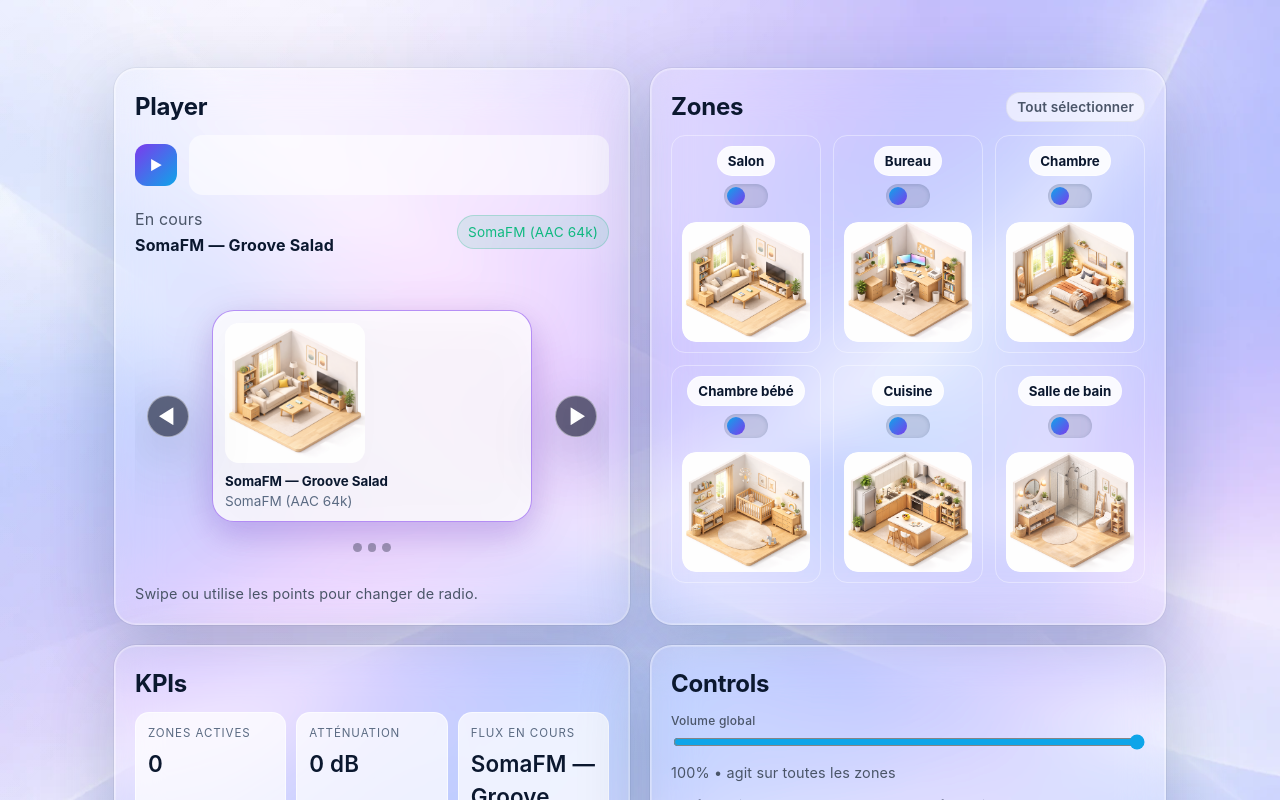
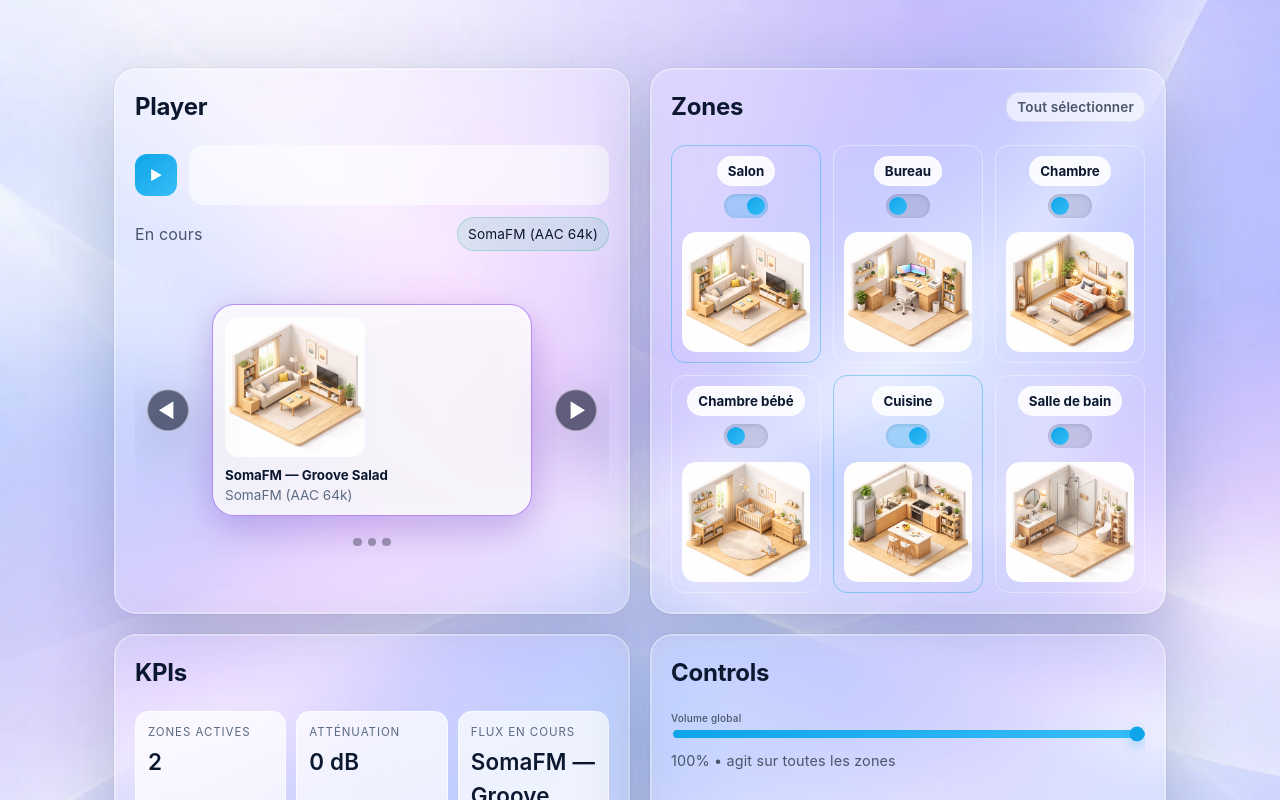
Before and after one commit to jcalhinho/audihome, a SvelteKit app: page / in a window 1280 px wide. Shown: the top 800 px of the page. Built offline with nearby package versions, Linux system fonts and the light colour scheme.

Commit message:
feat: Implement a new logarithmic audio visualization with styled frequency bars and update various UI element styles.

```diff
--- a/src/routes/+page.svelte
+++ b/src/routes/+page.svelte
@@ -52,16 +52,23 @@
   let dataArray: ByteArr | null = null;
   let rafId: number | null = null;
   let canvasEl: HTMLCanvasElement | null = null;
+  let vizParent: HTMLDivElement | null = null;
+  let vizWidth = 0;
+  let vizHeight = 60;
+  let vizDpr = 1;
   let chartEl: HTMLDivElement | null = null;
   let chart: echarts.ECharts | null = null;
   let carouselViewport: HTMLOListElement | null = null;
   let carouselIndex = 0;
+  let pendingCarouselIndex = 0;
   let carouselRaf: number | null = null;
   let carouselTouchStartX = 0;
   let carouselTouchStartY = 0;
   let carouselTouchStartLeft = 0;
   let carouselTouchMoveHandler: ((event: TouchEvent) => void) | null = null;
   let carouselTouchStartHandler: ((event: TouchEvent) => void) | null = null;
+  let carouselTouchEndHandler: ((event: TouchEvent) => void) | null = null;
+  let carouselPointerUpHandler: ((event: PointerEvent) => void) | null = null;
   let micStream: MediaStream | null = null;
   let micAnalyser: AnalyserNode | null = null;
   let micDataArray: ByteArr | null = null;
@@ -76,11 +83,11 @@
   // Zones
   type Zone = { id: string; name: string; img: string; selected: boolean };
   let zones: Zone[] = [
-    { id: "salon", name: "Salon", img: "/salon.png", selected: false },
+    { id: "salon", name: "Salon", img: "/salon.png", selected: true },
     { id: "bureau", name: "Bureau", img: "/deskroom.png", selected: false },
     { id: "chambre", name: "Chambre", img: "/bedroom.png", selected: false },
     { id: "baby", name: "Chambre bébé", img: "/babyroom.png", selected: false },
-    { id: "cuisine", name: "Cuisine", img: "/kitchen.png", selected: false },
+    { id: "cuisine", name: "Cuisine", img: "/kitchen.png", selected: true },
     { id: "sdb", name: "Salle de bain", img: "/bathroom.png", selected: false },
   ];
   let attenuationDb: Record<string, number> = {
@@ -194,34 +201,107 @@
     const canvas = canvasEl;
     const ctx = canvas.getContext("2d");
     if (!ctx) return;
+    resizeViz();
     const draw = () => {
       if (!analyser || !dataArray || !ctx) return;
       analyser.getByteFrequencyData(dataArray);
       if (++tick % 4 === 0) {
         pushDbSample("stream", getDbFromAnalyser(analyser, dataArray));
       }
-      ctx.clearRect(0, 0, canvas.width, canvas.height);
-      const barWidth = (canvas.width / dataArray.length) * 1.6;
-      let x = 0;
-      for (let i = 0; i < dataArray.length; i++) {
-        const v = dataArray[i] / 255;
-        const barHeight = v * canvas.height;
+      const displayWidth = canvas.width / vizDpr;
+      const displayHeight = canvas.height / vizDpr;
+      ctx.setTransform(vizDpr, 0, 0, vizDpr, 0, 0);
+      ctx.clearRect(0, 0, displayWidth, displayHeight);
+      const padding = 6;
+      const innerWidth = Math.max(0, displayWidth - padding * 2);
+      const innerHeight = Math.max(0, displayHeight - padding * 2);
+      const targetBars = 24;
+      const barCount = targetBars;
+      const minFreq = 50;
+      const nyquist = (audioCtx?.sampleRate ?? 44100) / 2;
+      const maxFreq = Math.min(16000, nyquist);
+      const logRange = Math.log10(maxFreq / minFreq);
+      const barSlot = innerWidth / Math.max(1, barCount);
+      const barWidth = Math.max(2, barSlot * 0.65);
+      let x = padding + (barSlot - barWidth) / 2;
+      for (let i = 0; i < barCount; i++) {
+        const freq = minFreq * Math.pow(10, (i / (barCount - 1)) * logRange);
+        const bin = Math.min(
+          dataArray.length - 1,
+          Math.max(0, Math.round((freq / nyquist) * (dataArray.length - 1))),
+        );
+        const v =
+          (dataArray[bin - 1] ?? dataArray[bin] ?? 0) / 255 +
+          (dataArray[bin] ?? 0) / 255 +
+          (dataArray[bin + 1] ?? dataArray[bin] ?? 0) / 255;
+        const value = v / 3;
+        const norm = Math.log10(freq / minFreq) / logRange;
+        const tilt = 0.45 + 0.55 * norm;
+        const adjusted = Math.min(1, value * tilt * 1.1);
+        const barHeight = adjusted * innerHeight;
         const grad = ctx.createLinearGradient(
           0,
-          canvas.height - barHeight,
+          padding + innerHeight - barHeight,
           0,
-          canvas.height,
+          padding + innerHeight,
         );
-        grad.addColorStop(0, "#7c3aed");
+        grad.addColorStop(0, "#38bdf8");
         grad.addColorStop(1, "#0ea5e9");
         ctx.fillStyle = grad;
-        ctx.fillRect(x, canvas.height - barHeight, barWidth - 2, barHeight);
-        x += barWidth;
+        const y = padding + innerHeight - barHeight;
+        const radius = Math.min(6, barWidth / 2, barHeight / 2);
+        ctx.beginPath();
+        ctx.moveTo(x, y + radius);
+        ctx.arcTo(x, y, x + radius, y, radius);
+        ctx.lineTo(x + barWidth - radius, y);
+        ctx.arcTo(x + barWidth, y, x + barWidth, y + radius, radius);
+        ctx.lineTo(x + barWidth, y + barHeight);
+        ctx.lineTo(x, y + barHeight);
+        ctx.closePath();
+        ctx.fill();
+        x += barSlot;
       }
+
+      ctx.save();
+      ctx.strokeStyle = "rgba(15,23,42,0.22)";
+      ctx.fillStyle = "rgba(15,23,42,0.65)";
+      ctx.font = "9px system-ui, sans-serif";
+      const freqs = [30, 60, 120, 250, 500, 1000, 2000, 4000, 8000, 12000, 16000];
+      let lastLabelX = -999;
+      freqs.forEach((freq) => {
+        const px = Math.round(
+          padding + innerWidth * (Math.log10(Math.max(freq, minFreq) / minFreq) / logRange),
+        );
+        if (px <= 8 || px >= displayWidth - 8) return;
+        ctx.beginPath();
+        ctx.moveTo(px, padding);
+        ctx.lineTo(px, displayHeight - padding);
+        ctx.stroke();
+        const label = freq >= 1000 ? `${freq / 1000}kHz` : `${freq}Hz`;
+        if (px - lastLabelX >= 28) {
+          ctx.fillText(label, px + 4, 12);
+          lastLabelX = px;
+        }
+      });
+      ctx.restore();
+
       rafId = requestAnimationFrame(draw);
     };
     if (rafId) cancelAnimationFrame(rafId);
     draw();
+  };
+
+  const resizeViz = () => {
+    if (!canvasEl || !vizParent) return;
+    const rect = vizParent.getBoundingClientRect();
+    if (!rect.width) return;
+    vizDpr = Math.min(window.devicePixelRatio || 1, 2);
+    vizWidth = rect.width;
+    vizHeight = 60;
+    canvasEl.width = Math.round(vizWidth * vizDpr);
+    canvasEl.height = Math.round(vizHeight * vizDpr);
+    canvasEl.style.width = `${vizWidth}px`;
+    canvasEl.style.height = `${vizHeight}px`;
   };
 
   const stopViz = () => {
@@ -371,7 +451,10 @@
 
   onMount(() => {
     initChart();
-    resizeHandler = () => chart?.resize();
+    resizeHandler = () => {
+      chart?.resize();
+      resizeViz();
+    };
     window.addEventListener("resize", resizeHandler);
     if (carouselViewport) {
       carouselTouchStartHandler = (event: TouchEvent) => {
@@ -393,14 +476,27 @@
           }
         }
       };
+      carouselTouchEndHandler = () => {
+        commitCarouselSelection();
+      };
+      carouselPointerUpHandler = () => {
+        commitCarouselSelection();
+      };
       carouselViewport.addEventListener("touchstart", carouselTouchStartHandler, {
         passive: true,
       });
       carouselViewport.addEventListener("touchmove", carouselTouchMoveHandler, {
         passive: false,
       });
+      carouselViewport.addEventListener("touchend", carouselTouchEndHandler, {
+        passive: true,
+      });
+      carouselViewport.addEventListener("pointerup", carouselPointerUpHandler, {
+        passive: true,
+      });
       requestAnimationFrame(handleCarouselScroll);
     }
+    resizeViz();
   });
 
   onDestroy(() => {
@@ -419,6 +515,12 @@
     }
     if (carouselViewport && carouselTouchMoveHandler) {
       carouselViewport.removeEventListener("touchmove", carouselTouchMoveHandler);
+    }
+    if (carouselViewport && carouselTouchEndHandler) {
+      carouselViewport.removeEventListener("touchend", carouselTouchEndHandler);
+    }
+    if (carouselViewport && carouselPointerUpHandler) {
+      carouselViewport.removeEventListener("pointerup", carouselPointerUpHandler);
     }
   });
 
@@ -447,20 +549,31 @@
         Math.max(0, rawIndex),
         Math.max(0, streams.length - 1),
       );
-      if (nextIndex !== carouselIndex) {
-        carouselIndex = nextIndex;
+      if (nextIndex !== pendingCarouselIndex) {
+        pendingCarouselIndex = nextIndex;
+      }
+    });
+  };
+
+  const commitCarouselSelection = () => {
+    if (pendingCarouselIndex === carouselIndex) return;
+    carouselIndex = pendingCarouselIndex;
     const next = streams[carouselIndex];
     if (next && next.id !== current.id) {
       setStream(next.id);
     }
-      }
-    });
   };
 
   const scrollToCarouselIndex = (index: number) => {
     if (!carouselViewport) return;
     const width = carouselViewport.clientWidth;
     const clamped = Math.min(Math.max(0, index), streams.length - 1);
+    pendingCarouselIndex = clamped;
+    carouselIndex = clamped;
+    const next = streams[clamped];
+    if (next && next.id !== current.id) {
+      setStream(next.id);
+    }
     carouselViewport.scrollTo({ left: clamped * width, behavior: "smooth" });
   };
 
@@ -528,19 +641,18 @@
                 >
                   {isPlaying ? "⏸" : "▶"}
                 </button>
+                <div class="viz-shell" bind:this={vizParent}>
                   <canvas
                     class="viz"
                     bind:this={canvasEl}
-                  width="360"
-                  height="60"
                     aria-hidden="true"
                   ></canvas>
+                </div>
               </div>
 
               <div class="player-meta">
                 <div>
                   <p class="eyebrow">En cours</p>
-                  <p class="title">{current.name}</p>
                 </div>
                 <span class="pill success">{current.credit}</span>
               </div>
@@ -615,7 +727,6 @@
                   </ol>
                 </aside>
               </section>
-              <p class="hint">Swipe ou utilise les points pour changer de radio.</p>
             </div>
           {:else if key === "Zones"}
             <div class="zone-grid">
--- a/static/theme.css
+++ b/static/theme.css
@@ -122,7 +122,7 @@ button { font-family: var(--font-body); }
 .kpi .label { text-transform: uppercase; letter-spacing: 0.08em; font-size: 0.72rem; color: var(--muted); }
 
 .pill { display: inline-flex; align-items: center; gap: 6px; padding: 6px 10px; border-radius: 999px; font-size: 0.85rem; background: rgba(14, 165, 233, 0.1); color: var(--accent); border: 1px solid rgba(14, 165, 233, 0.22); }
-.pill.success { background: rgba(16,185,129,0.12); color: var(--accent-2); border-color: rgba(16,185,129,0.24); }
+.pill.success { background: rgba(16,185,129,0.12); color: #0b182f; border-color: rgba(16,185,129,0.24); }
 .pill.ghost { background: rgba(15,23,42,0.06); color: var(--text-soft); border-color: rgba(15,23,42,0.12); }
 .pill.warning { background: rgba(248,180,0,0.15); color: #c05621; border-color: rgba(248,180,0,0.28); }
 
@@ -137,15 +137,53 @@ button { font-family: var(--font-body); }
 .segmented button { border: none; background: transparent; padding: 8px 12px; border-radius: 999px; cursor: pointer; font-weight: 600; color: var(--text-soft); }
 .segmented button.active { background: linear-gradient(135deg, #0ea5e9, #7c3aed); color: white; box-shadow: var(--shadow-float); }
 
-.form-row { display: grid; grid-template-columns: 1fr; gap: 12px; margin-top: 10px; }
+.form-row { display: grid; grid-template-columns: 1fr; gap: 12px; margin-top: 30px; }
 .control { display: flex; flex-direction: column; gap: 2px; }
 .control label { font-weight: 600; color: var(--text-strong); }
-.control .volume-label { font-size: 12px; font-weight: 500; color: var(--text-soft); letter-spacing: 0.02em; }
+.control .volume-label { font-size: 10px; font-weight: 500; color: var(--text-soft); letter-spacing: 0.02em; }
 
 .global-volume { margin-bottom: 8px; }
 .global-volume input[type='range'] { width: 99.5%; }
 
 input[type='range'] { accent-color: var(--accent); }
+
+input[type='range']::-webkit-slider-runnable-track {
+  height: 8px;
+  border-radius: 999px;
+  background: linear-gradient(135deg, #0ea5e9, #38bdf8);
+}
+
+input[type='range']::-webkit-slider-thumb {
+  -webkit-appearance: none;
+  width: 16px;
+  height: 16px;
+  border-radius: 50%;
+  margin-top: -4px;
+  background: linear-gradient(135deg, #0ea5e9, #38bdf8);
+  border: 1px solid rgba(255,255,255,0.7);
+  box-shadow: 0 4px 12px rgba(14,165,233,0.35);
+}
+
+input[type='range']::-moz-range-track {
+  height: 8px;
+  border-radius: 999px;
+  background: linear-gradient(135deg, #0ea5e9, #38bdf8);
+}
+
+input[type='range']::-moz-range-progress {
+  height: 8px;
+  border-radius: 999px;
+  background: linear-gradient(135deg, #0ea5e9, #38bdf8);
+}
+
+input[type='range']::-moz-range-thumb {
+  width: 16px;
+  height: 16px;
+  border-radius: 50%;
+  background: linear-gradient(135deg, #0ea5e9, #38bdf8);
+  border: 1px solid rgba(255,255,255,0.7);
+  box-shadow: 0 4px 12px rgba(14,165,233,0.35);
+}
 .toggle { display: inline-flex; align-items: center; gap: 8px; padding: 8px 10px; border-radius: var(--radius-md); border: 1px solid rgba(15,23,42,0.08); background: rgba(255,255,255,0.78); }
 .toggle input { accent-color: var(--accent); width: 18px; height: 18px; }
 
@@ -190,6 +228,7 @@ input[type='range'] { accent-color: var(--accent); }
   flex-wrap: wrap;
   flex: 1;
   min-width: 0;
+  margin-bottom: 10px;
 }
 
 .btn.small {
@@ -278,6 +317,12 @@ input[type='range'] { accent-color: var(--accent); }
   display: flex;
   align-items: center;
   gap: 12px;
+  width: 100%;
+}
+
+.viz-shell {
+  flex: 1;
+  min-width: 0;
 }
 
 .icon-btn {
@@ -297,17 +342,18 @@ input[type='range'] { accent-color: var(--accent); }
 }
 
 .icon-btn.primary {
-  background: linear-gradient(135deg, #7c3aed, #0ea5e9);
+  background: linear-gradient(135deg, #0ea5e9, #38bdf8);
   color: #fff;
   border: none;
 }
 
 .viz {
-  flex: 1;
+  width: 100%;
   height: 60px;
   border-radius: 14px;
   background: rgba(255,255,255,0.55);
   box-shadow: inset 0 1px 6px rgba(12,50,91,0.16), var(--shadow-float);
+  display: block;
 }
 
 .player-meta {
@@ -612,7 +658,7 @@ input[type='range'] { accent-color: var(--accent); }
   width: 18px;
   left: 3px;
   top: 3px;
-  background: linear-gradient(135deg, #0ea5e9, #7c3aed);
+  background: linear-gradient(135deg, #0ea5e9, #38bdf8);
   border-radius: 50%;
   transition: transform 160ms ease;
   box-shadow: var(--shadow-float);
```
Lines whose indentation alone changed are shown as unchanged.
